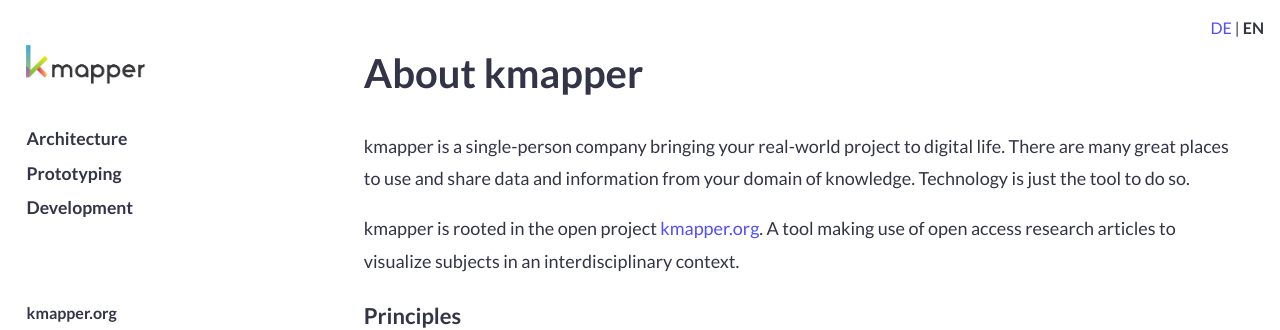
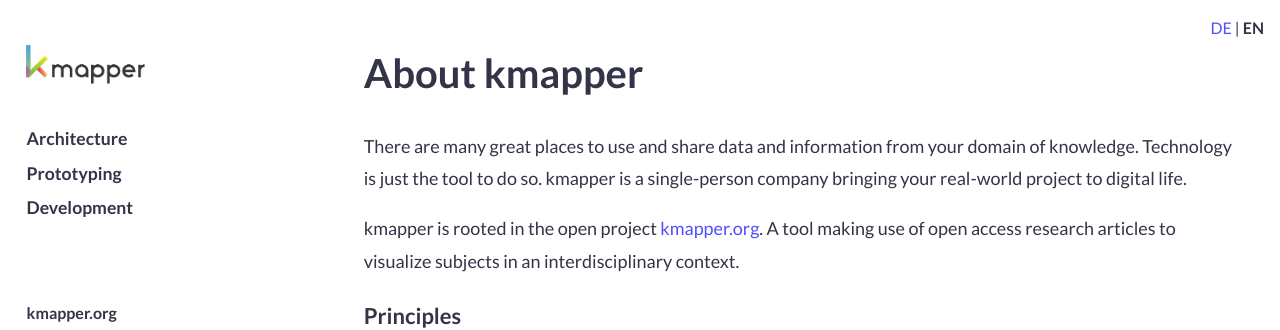
Before and after one commit to cyrill-martin/kmapper.com, a Jekyll site: the page built from src/sites/_en/about.md, in a window 1280 px wide. Shown: the top 330 px of the page. Built offline with Jekyll 4.4.1, drawn with Linux system fonts in a browser that asks for light colours; comment, search, counter and statistics services are not loaded.

```diff
--- a/src/sites/_en/about.md
+++ b/src/sites/_en/about.md
@@ -4,7 +4,7 @@ uid: abt
 title: About kmapper
 description: kmapper brings your real-world project to digital life and is based on the principles of Feedback, Simplicity, and Change
 
-p-1-kmapper: kmapper is a single-person company bringing your real-world project to digital life. There are many great places to use and share data and information from your domain of knowledge. Technology is just the tool to do so.
+p-1-kmapper: There are many great places to use and share data and information from your domain of knowledge. Technology is just the tool to do so. kmapper is a single-person company bringing your real-world project to digital life.
 
 p-2-kmapper: kmapper is rooted in the open project <a href="https://kmapper.org" target="_blank">kmapper.org</a>. A tool making use of open access research articles to visualize subjects in an interdisciplinary context.
 
```
Also changed, not shown: src/index.md (+1 -1 lines), src/sites/_de/index.md (+1 -1 lines), src/sites/_de/ueber.md (+1 -1 lines).
